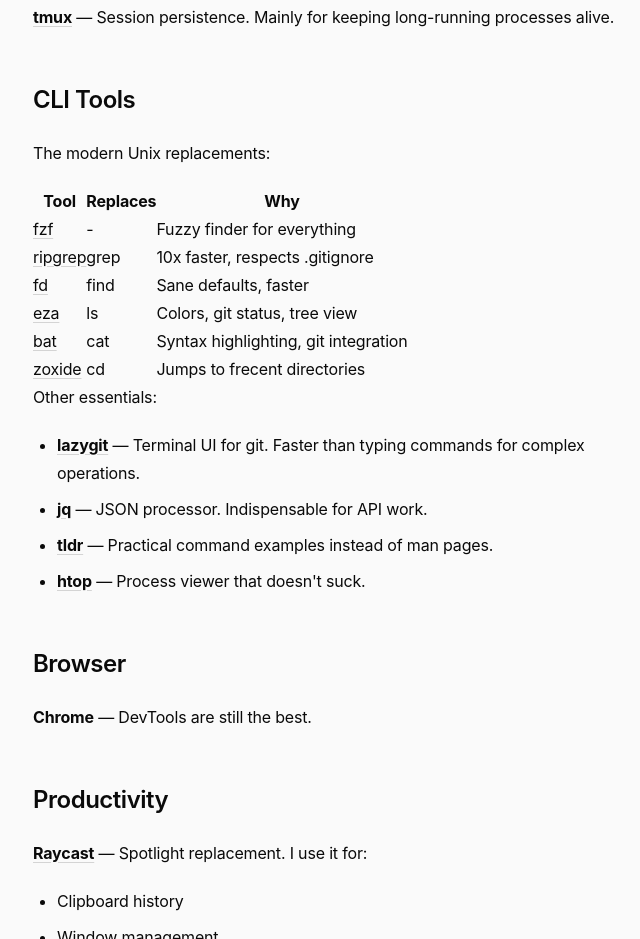
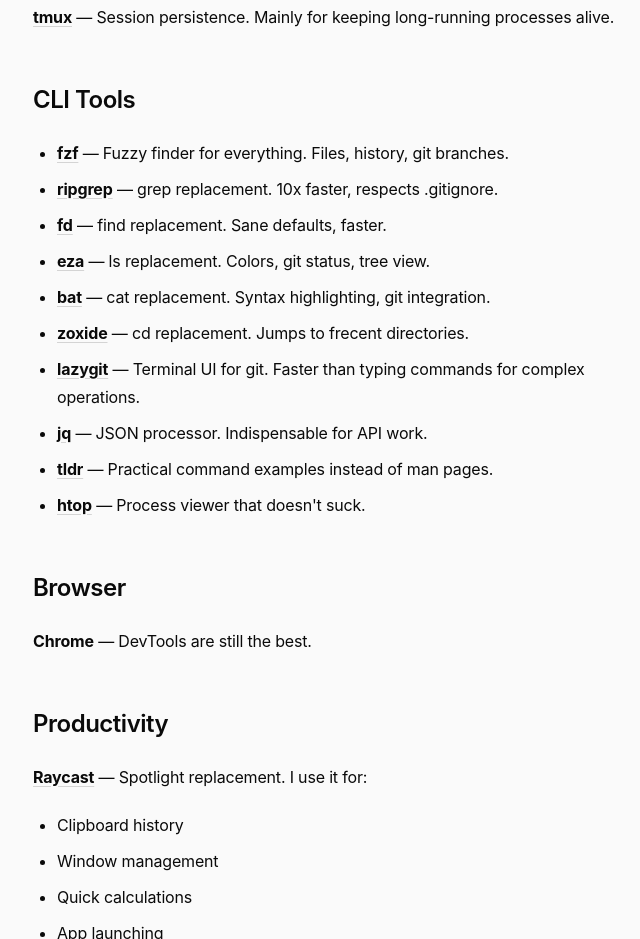
Before and after one commit to Littletonconnor/connorlittleton.dev, an Astro site: page /blog/what-i-use in a window 1280 px wide. Shown: the part 924-1863 px from the top of the page, without its empty margins (295-935 px from the left). Built offline with nearby package versions, Linux system fonts and the light colour scheme; Astro itself is replaced by a stand-in of ours; some packages are replaced by stand-ins of ours.

Commit message:
Reformat

```diff
--- a/src/content/blog/what-i-use.mdx
+++ b/src/content/blog/what-i-use.mdx
@@ -26,19 +26,12 @@
 
 ## CLI Tools
 
-The modern Unix replacements:
-
-| Tool                                             | Replaces | Why                                  |
-| ------------------------------------------------ | -------- | ------------------------------------ |
-| [fzf](https://github.com/junegunn/fzf)           | -        | Fuzzy finder for everything          |
-| [ripgrep](https://github.com/BurntSushi/ripgrep) | grep     | 10x faster, respects .gitignore      |
-| [fd](https://github.com/sharkdp/fd)              | find     | Sane defaults, faster                |
-| [eza](https://github.com/eza-community/eza)      | ls       | Colors, git status, tree view        |
-| [bat](https://github.com/sharkdp/bat)            | cat      | Syntax highlighting, git integration |
-| [zoxide](https://github.com/ajeetdsouza/zoxide)  | cd       | Jumps to frecent directories         |
-
-Other essentials:
-
+- **[fzf](https://github.com/junegunn/fzf)** — Fuzzy finder for everything. Files, history, git branches.
+- **[ripgrep](https://github.com/BurntSushi/ripgrep)** — grep replacement. 10x faster, respects .gitignore.
+- **[fd](https://github.com/sharkdp/fd)** — find replacement. Sane defaults, faster.
+- **[eza](https://github.com/eza-community/eza)** — ls replacement. Colors, git status, tree view.
+- **[bat](https://github.com/sharkdp/bat)** — cat replacement. Syntax highlighting, git integration.
+- **[zoxide](https://github.com/ajeetdsouza/zoxide)** — cd replacement. Jumps to frecent directories.
 - **[lazygit](https://github.com/jesseduffield/lazygit)** — Terminal UI for git. Faster than typing commands for complex operations.
 - **[jq](https://github.com/jqlang/jq)** — JSON processor. Indispensable for API work.
 - **[tldr](https://github.com/tldr-pages/tldr)** — Practical command examples instead of man pages.
```
